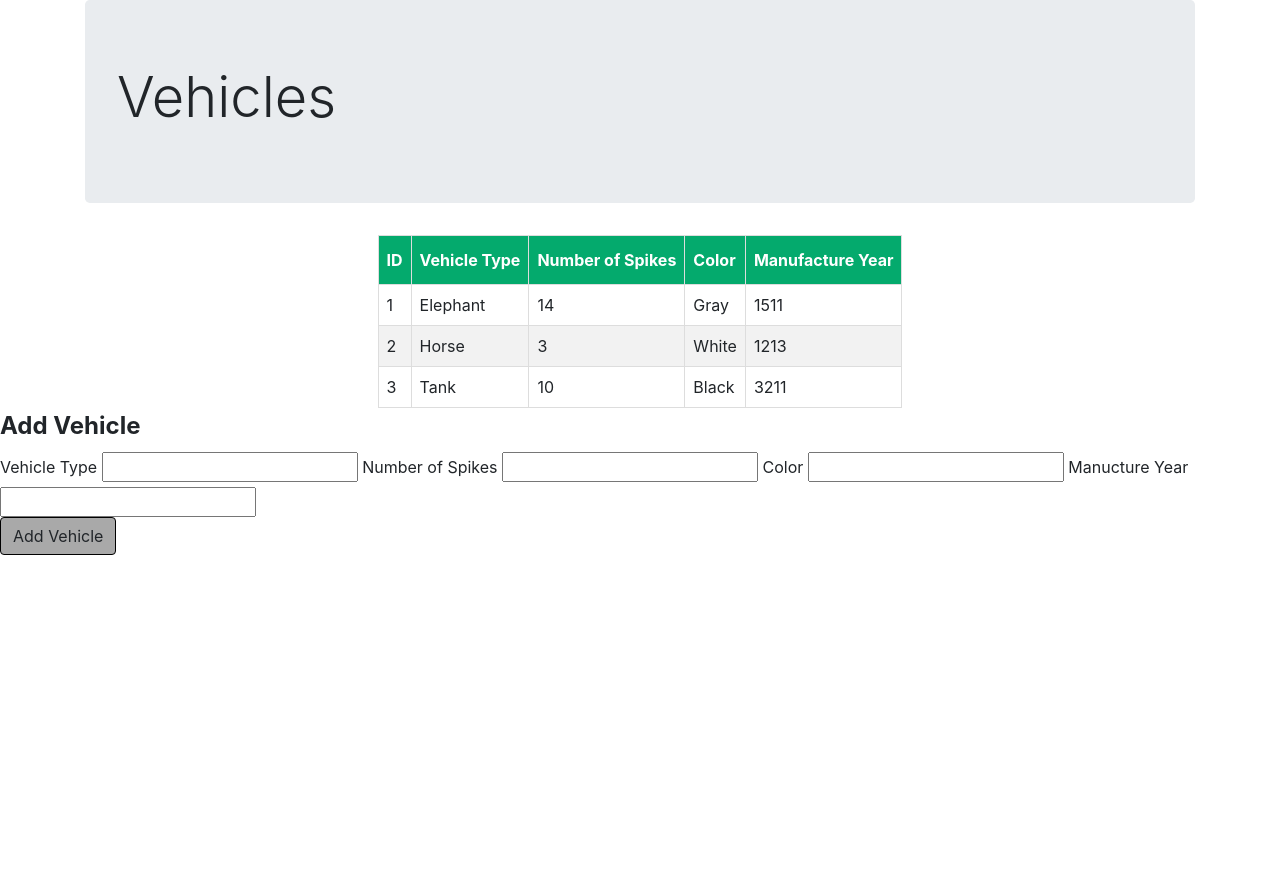
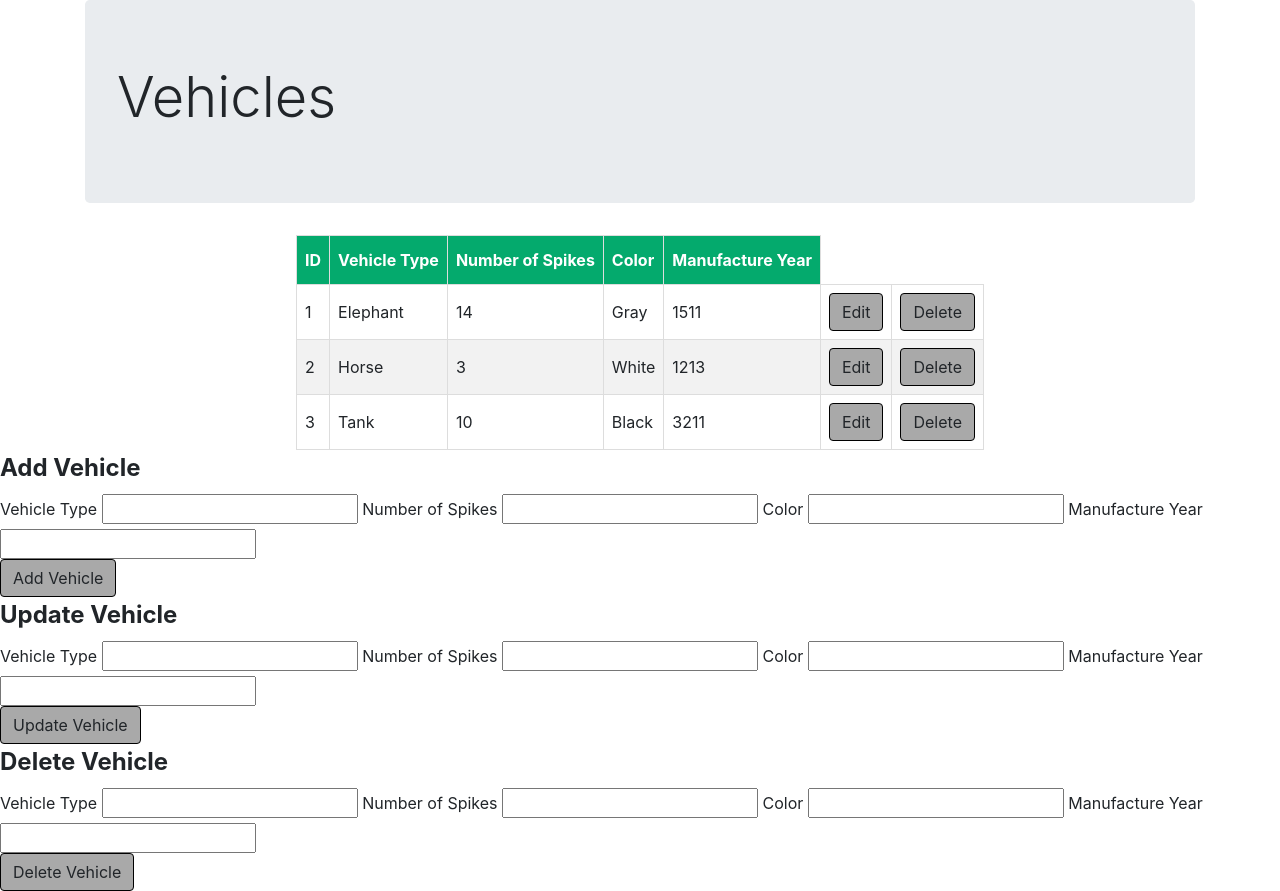
Before and after one commit to Team-Cthulu/cthulu, a Flask app: page /vehicles in a window 1280 px wide. Shown: the part 56-947 px from the top of the page. Before the commit the page ends 611 px from the top, so only its background shows below. Run offline with Flask 2, Linux system fonts and the light colour scheme; some libraries are stand-ins or nearby versions.

Commit message:
updated the static files

```diff
--- a/templates/vehicles.j2
+++ b/templates/vehicles.j2
@@ -18,6 +18,8 @@
         <td>{{item['num_spikes']}}</td>
         <td>{{item['color']}}</td>
         <td>{{item['manufacture_year']}}</td>
+        <td><a href="edit_skill/{{item[0]}}" class="btn btn-default">Edit</a></td>
+        <td><a href="delete_skill/{{item[0]}}" class="btn btn-default">Delete</a></td>
     </tr>
     {% endfor %}
     </table>
@@ -28,9 +30,33 @@
                     <label> Vehicle Type </label> <input type="text" name"vehicle_type">
                     <label> Number of Spikes </label> <input type="text" name"num_spikes">
                     <label> Color </label> <input type="text" name"color">
-                    <label> Manucture Year </label> <input type="text" name"manufacture_year">
+                    <label> Manufacture Year </label> <input type="text" name"manufacture_year">
                 </fieldset>
                     <input class="btn" type="submit" id="addVehicle" value="Add Vehicle">
         </form>
     </div>
+    <div id="update">
+    <legend><strong>Update Vehicle</strong></legend>
+                <fieldset class="fields">
+                    <label> Vehicle Type </label> <input type="text" name"vehicle_type">
+                    <label> Number of Spikes </label> <input type="text" name"num_spikes">
+                    <label> Color </label> <input type="text" name"color">
+                    <label> Manufacture Year </label> <input type="text" name"manufacture_year">
+                </fieldset>
+                    <input class="btn" type="submit" id="updateVehicle" value="Update Vehicle">
+        </form>
+    </div>
+    <div id="delete" style="display: block">
+        <form method="DELETE" id="deleteVehicle">
+            <legend><strong>Delete Vehicle</strong></legend>
+                <fieldset class="fields">
+                    <label> Vehicle Type </label> <input type="text" name"vehicle_type">
+                    <label> Number of Spikes </label> <input type="text" name"num_spikes">
+                    <label> Color </label> <input type="text" name"color">
+                    <label> Manufacture Year </label> <input type="text" name"manufacture_year">
+                <input type="hidden" name="vehicle_id" id="deleteVehicleID" value="1">
+            </fieldset>
+            <input class="btn" type="submit" id="DeleteVehicle" value="Delete Vehicle">
+        </form>
+    </div>
 {% endblock%}
```
Also changed, not shown: templates/orcs.j2 (+20 -1 lines), templates/skills.j2 (+6 -6 lines).
